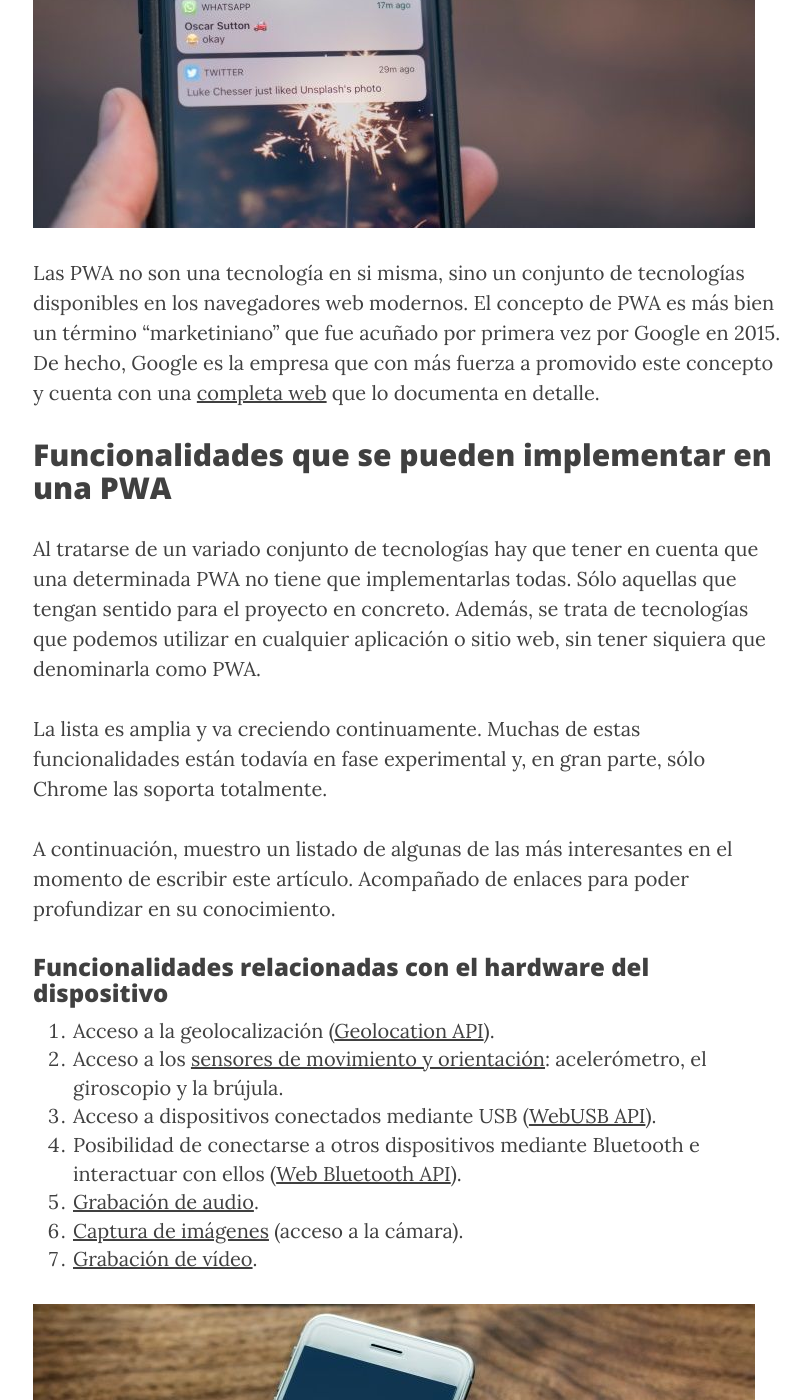
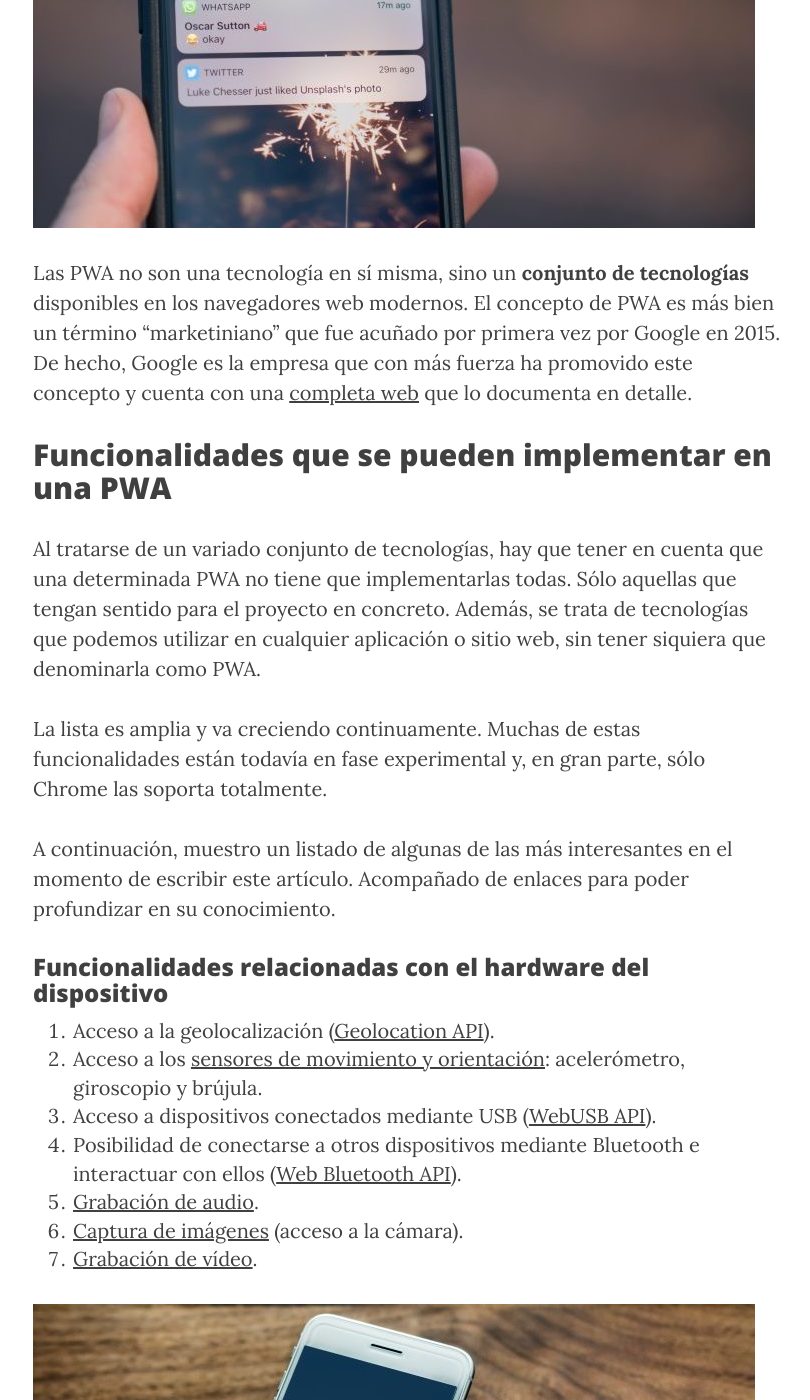
Before and after one commit to aunitz/beta, a Jekyll site: the page built from _posts/2019-04-24-que-es-una-progressive-web-app-pwa.markdown, in a window 1280 px wide and 1400 px high, scrolled down 1024 px. Shown: the whole window, without its empty margins (232-1042 px from the left). Built offline with Jekyll 4.4.1, drawn with Linux system fonts in a browser that asks for light colours; nearby versions of some CDN libraries; some of the changed text lies outside the part shown.

Commit message:
Corrección de erratas.

```diff
--- a/_posts/2019-04-24-que-es-una-progressive-web-app-pwa.markdown
+++ b/_posts/2019-04-24-que-es-una-progressive-web-app-pwa.markdown
@@ -1,23 +1,23 @@
 ---
 layout:     post
 title:      "Qué es una Progressive Web App (PWA)"
-subtitle:   "Experiencia de usuario similar a las aplicaciones nativas"
+subtitle:   "Proporciona una experiencia de usuario similar a las aplicaciones nativas"
 date:       2019-04-24 13:00:00
 author:     "Aunitz Giménez"
 header-img: "img/post-bg-40.jpg"
 ---
 
-<p>Las aplicaciones web progresivas (PWA, por sus siglas en inglés) <strong>son aplicaciones web </strong>que se cargan como páginas web o sitios web normales, pero <strong>ofrecen una experiencia de usuario que las asemeja a las aplicaciones nativas</strong>.</p>
+<p>Las aplicaciones web progresivas (PWA, por sus siglas en inglés) <strong>son aplicaciones web</strong> que se cargan como páginas web o sitios web normales, pero <strong>ofrecen una experiencia de usuario que las asemeja a las aplicaciones nativas</strong>.</p>
 
 <p>Son capaces de ofrecer funcionalidades como trabajar sin conexión, notificaciones push o el acceso al hardware del dispositivo. Tradicionalmente estas funcionalidades sólo estaban disponibles para aplicaciones nativas.</p>
 
 <p><img src="{{ site.baseurl }}/img/que-es-una-progressive-web-app-pwa-01.jpg" alt=""></p>
 
-<p>Las PWA no son una tecnología en si misma, sino un conjunto de tecnologías disponibles en los navegadores web modernos. El concepto de PWA es más bien un término “marketiniano” que fue acuñado por primera vez por Google en 2015. De hecho, Google es la empresa que con más fuerza a promovido este concepto y cuenta con una <a href="https://developers.google.com/web/progressive-web-apps/" target="_blank">completa web</a> que lo documenta en detalle.</p>
+<p>Las PWA no son una tecnología en sí misma, sino un <strong>conjunto de tecnologías</strong> disponibles en los navegadores web modernos. El concepto de PWA es más bien un término “marketiniano” que fue acuñado por primera vez por Google en 2015. De hecho, Google es la empresa que con más fuerza ha promovido este concepto y cuenta con una <a href="https://developers.google.com/web/progressive-web-apps/" target="_blank">completa web</a> que lo documenta en detalle.</p>
 
 <h2>Funcionalidades que se pueden implementar en una PWA</h2>
 
-<p>Al tratarse de un variado conjunto de tecnologías hay que tener en cuenta que una determinada PWA no tiene que implementarlas todas. Sólo aquellas que tengan sentido para el proyecto en concreto. Además, se trata de tecnologías que podemos utilizar en cualquier aplicación o sitio web, sin tener siquiera que denominarla como PWA.</p>
+<p>Al tratarse de un variado conjunto de tecnologías, hay que tener en cuenta que una determinada PWA no tiene que implementarlas todas. Sólo aquellas que tengan sentido para el proyecto en concreto. Además, se trata de tecnologías que podemos utilizar en cualquier aplicación o sitio web, sin tener siquiera que denominarla como PWA.</p>
 
 <p>La lista es amplia y va creciendo continuamente. Muchas de estas funcionalidades están todavía en fase experimental y, en gran parte, sólo Chrome las soporta totalmente.</p>
 
@@ -27,7 +27,7 @@
 
 <ol>
 	<li>Acceso a la geolocalización (<a href="https://developers.google.com/maps/documentation/geolocation/intro" target="_blank">Geolocation API</a>).</li>
-	<li>Acceso a los <a href="https://developer.mozilla.org/es/docs/Web/API/Sensor_APIs" target="_blank">sensores de movimiento y orientación</a>: acelerómetro, el giroscopio y la brújula.</li>
+	<li>Acceso a los <a href="https://developer.mozilla.org/es/docs/Web/API/Sensor_APIs" target="_blank">sensores de movimiento y orientación</a>: acelerómetro, giroscopio y brújula.</li>
 	<li>Acceso a dispositivos conectados mediante USB (<a href="https://developers.google.com/web/updates/2016/03/access-usb-devices-on-the-web" target="_blank">WebUSB API</a>).</li>
 	<li>Posibilidad de conectarse a otros dispositivos mediante Bluetooth e interactuar con ellos (<a href="https://developers.google.com/web/updates/2015/07/interact-with-ble-devices-on-the-web" target="_blank">Web Bluetooth API</a>).</li>
 	<li><a href="https://developers.google.com/web/fundamentals/media/recording-audio/" target="_blank">Grabación de audio</a>.</li>
```
